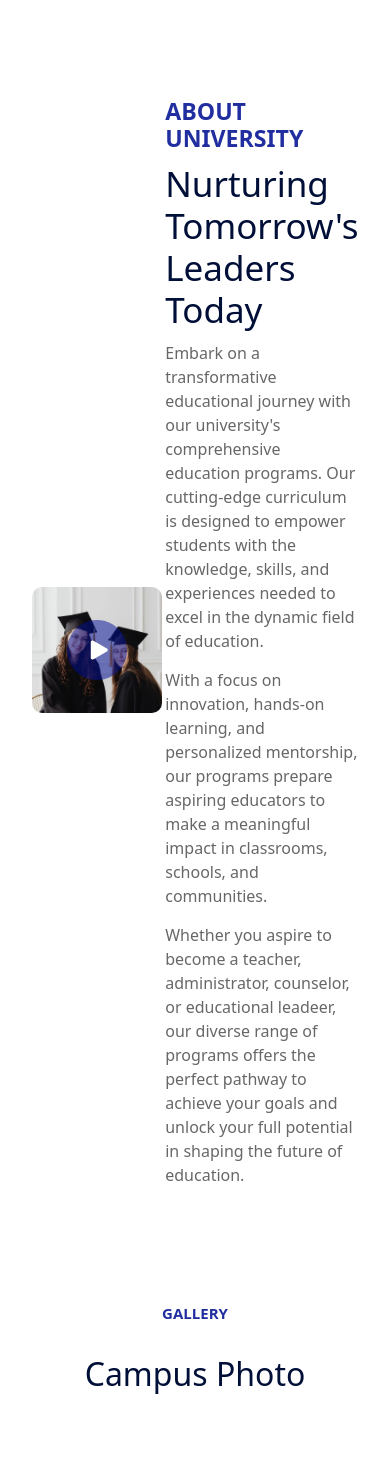
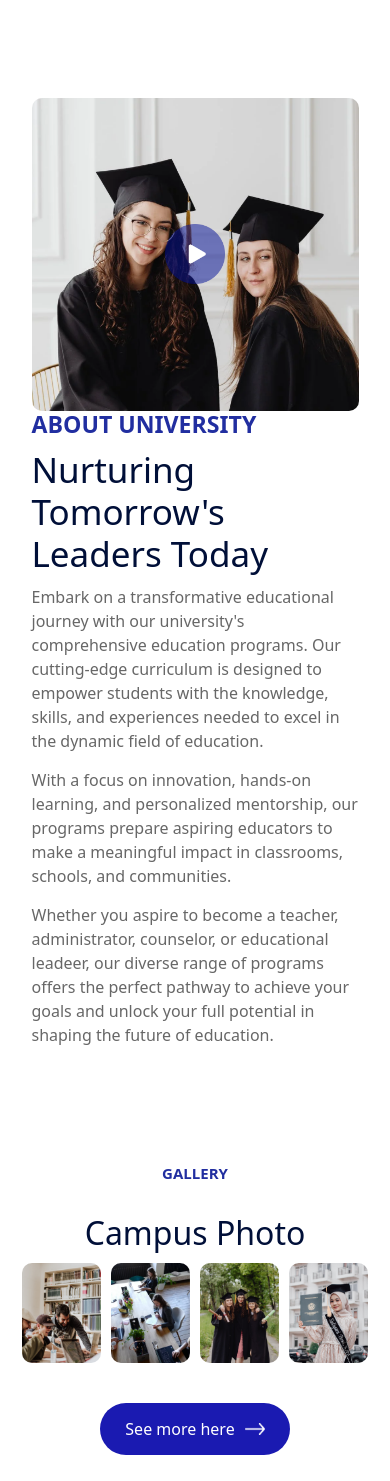
Before and after one commit to Hasnain-7860/edusityy, a React (Vite) app: page / in a window 390 px wide. Shown: the part 1175-2656 px from the top of the page. Built offline with nearby package versions, Linux system fonts and the light colour scheme.

Commit message:
contact responsive

```diff
--- a/src/components/About/About.css
+++ b/src/components/About/About.css
@@ -46,3 +46,10 @@
     color: #676767;
     margin-bottom: 15px;
 }
+
+@media (max-width:900px){
+    .about{
+        flex-direction: column;
+        align-items: center;
+    }
+}
--- a/src/components/Campos/Campos.css
+++ b/src/components/Campos/Campos.css
@@ -36,3 +36,14 @@
     width: 20px;
     margin-left: 10px;
     }
+
+    @media (max-width:900px){
+        .gallery{
+            align-items: center;
+        }
+        .campos{
+            width: 95%;
+             margin: 10px auto;
+        }
+
+    }
--- a/src/components/Contact/Contact.css
+++ b/src/components/Contact/Contact.css
@@ -1,5 +1,5 @@
 .contact{
-    margin: 80px 0;
+    /* margin: 80px 0; */
     display: flex;
     align-content: center;
     max-width: 90%;
@@ -64,3 +64,17 @@
     width: 20px;
     margin-left: 10px;
 }
+
+ @media (max-width:900px){
+    .contact{
+        flex-direction: column;
+        align-items: center;
+        margin: 30px auto;
+        max-width: 95%;
+    }
+    .contact-col{
+        flex-basis: 100%;
+        margin-bottom: 20px;
+        width: 100%;
+    }
+ }
--- a/src/components/Footer/Footer.css
+++ b/src/components/Footer/Footer.css
@@ -13,3 +13,20 @@
     display: inline-block;
     margin-left: 30px;
 }
+@media (max-width:900px){
+    .footer{
+        flex-direction: column;
+        align-items: center;
+        text-align: center;
+        justify-content: center;
+        /* margin: 20px auto; */
+        font-size: 18px;
+        width: 80%;
+    }
+    .footer ul{
+        display: flex;
+        font-size: 15px;
+        flex-wrap: wrap;
+        justify-content: center;
+    }
+}
--- a/src/components/Navbar/Navbar.css
+++ b/src/components/Navbar/Navbar.css
@@ -45,7 +45,7 @@
   outline: 0;
 }
 
-@media (max-width:800px){
+@media (max-width:900px){
   .canter ul{
     display: none;
   }
```
Also changed, not shown: src/components/Hero/Hero.css (line endings or trailing spaces).
